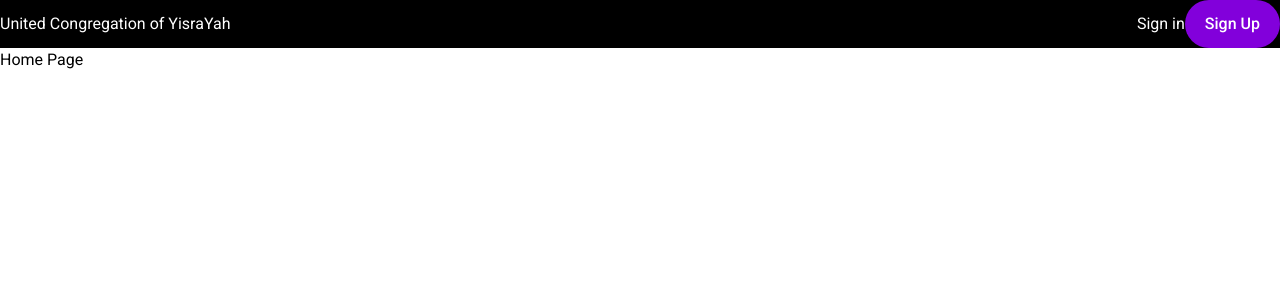
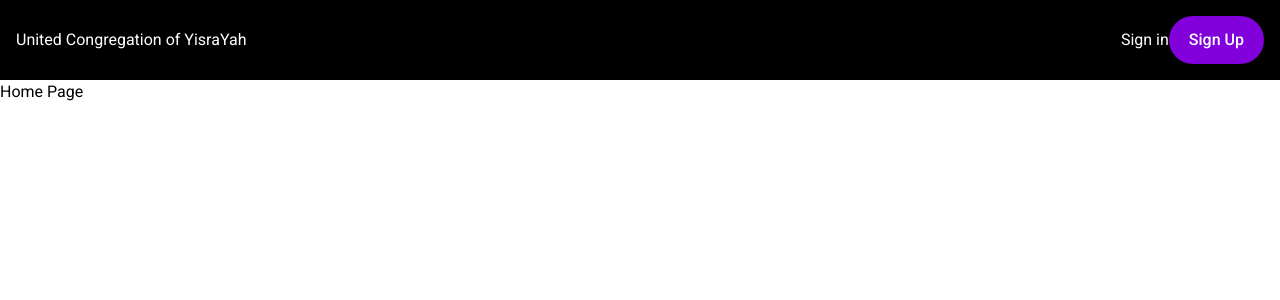
Before and after one commit to elixer-prince/ucoy, a Next.js app: page / in a window 1280 px wide. Shown: the top 300 px of the page. Built offline with nearby package versions, Linux system fonts and the light colour scheme; no server answers.

Commit message:
feat(Navbar): fix spacing and padding

```diff
--- a/src/ui/components/Navbar/Index.tsx
+++ b/src/ui/components/Navbar/Index.tsx
@@ -1,10 +1,13 @@
 import DesktopLinks from "@/ui/components/Navbar/DesktopLinks";
 import { Show, SignInButton, SignUpButton, UserButton } from "@clerk/nextjs";
+import Link from "next/link";
 
 const Navbar = () => {
   return (
-    <nav className="flex justify-between bg-black text-white">
-      <div className="flex items-center">United Congregation of YisraYah</div>
+    <nav className="sticky top-0 flex justify-between bg-black p-4 text-white select-none">
+      <Link className="flex items-center" href="/#">
+        United Congregation of YisraYah
+      </Link>
 
       <div className="flex">
         <Show when="signed-in">
```
